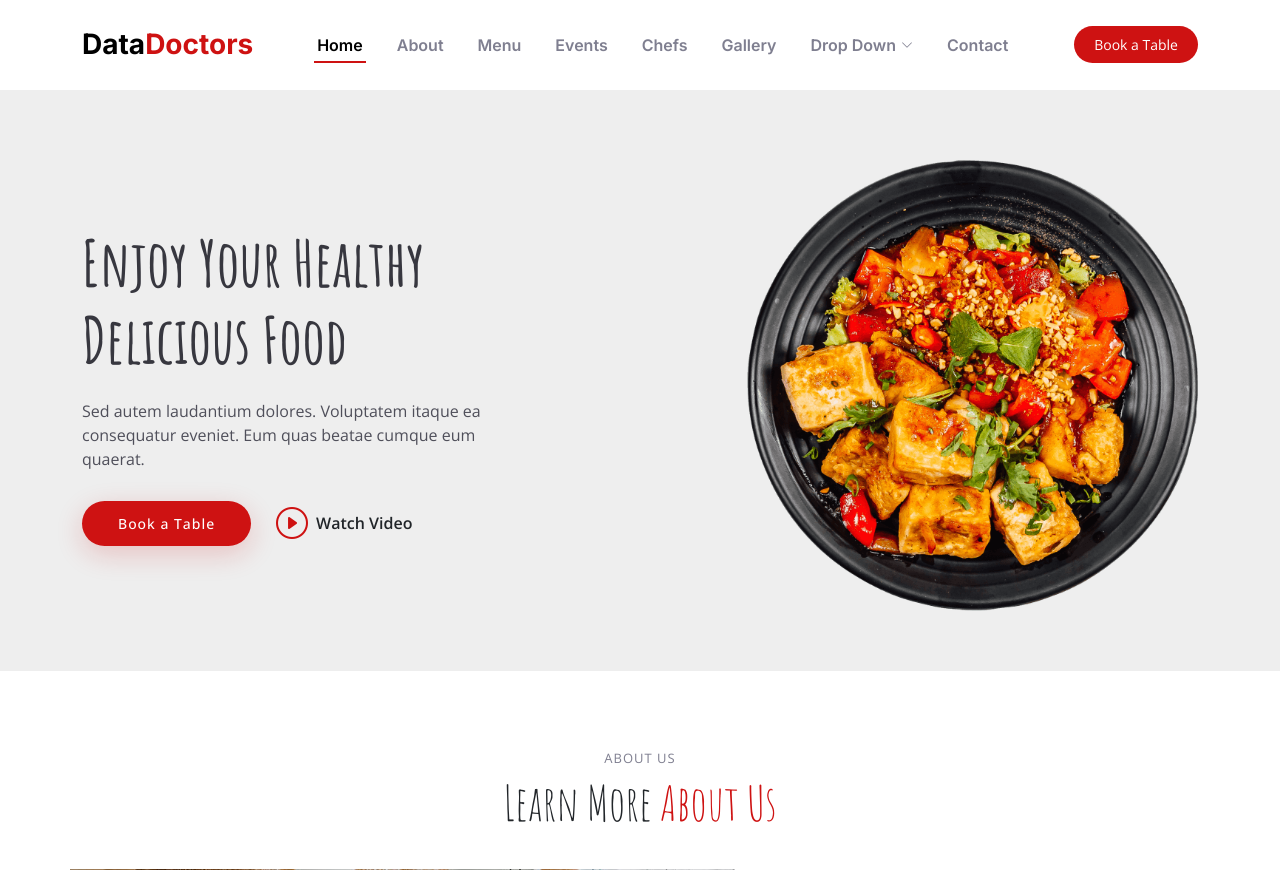
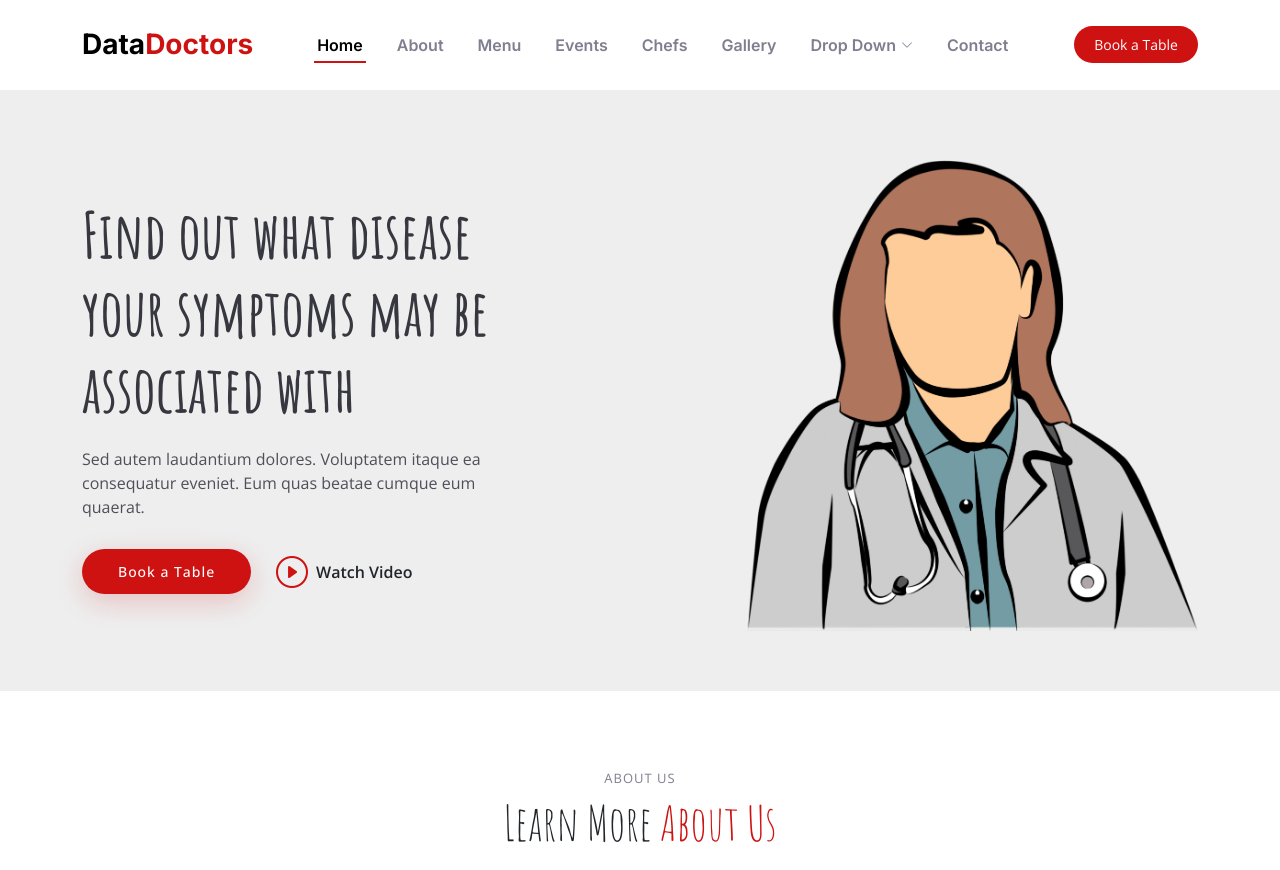
Before and after one commit to maiterivas/Data-Doctors-Project-4, a Flask app: page / in a window 1280 px wide. Shown: the top 870 px of the page. Run offline with Flask 2, Linux system fonts and the light colour scheme; some libraries are stand-ins or nearby versions.

Commit message:
changed some landing page text

```diff
--- a/data-doc-app/templates/index.html
+++ b/data-doc-app/templates/index.html
@@ -42,7 +42,7 @@
   <header id="header" class="header fixed-top d-flex align-items-center">
     <div class="container d-flex align-items-center justify-content-between">
 
-      <a href = 'index.html' class="logo d-flex align-items-center me-auto me-lg-0">
+      <a href ='#hero' class="logo d-flex align-items-center me-auto me-lg-0">
         <!-- Uncomment the line below if you also wish to use an image logo -->
         <!-- <img src="assets/img/logo.png" alt=""> -->
         <h1>Data<span>Doctors</span></h1>
@@ -89,7 +89,7 @@
     <div class="container">
       <div class="row justify-content-between gy-5">
         <div class="col-lg-5 order-2 order-lg-1 d-flex flex-column justify-content-center align-items-center align-items-lg-start text-center text-lg-start">
-          <h2 data-aos="fade-up">Enjoy Your Healthy<br>Delicious Food</h2>
+          <h2 data-aos="fade-up">Find out what disease<br>your symptoms may be associated with</h2>
           <p data-aos="fade-up" data-aos-delay="100">Sed autem laudantium dolores. Voluptatem itaque ea consequatur eveniet. Eum quas beatae cumque eum quaerat.</p>
           <div class="d-flex" data-aos="fade-up" data-aos-delay="200">
             <a href="#book-a-table" class="btn-book-a-table">Book a Table</a>
@@ -97,7 +97,7 @@
           </div>
         </div>
         <div class="col-lg-5 order-1 order-lg-2 text-center text-lg-start">
-          <img src= {{ url_for('static', filename='img/hero-img.png') }} class="img-fluid" alt="" data-aos="zoom-out" data-aos-delay="300">
+          <img src= {{ url_for('static', filename='img/doctorpic.png') }} class="img-fluid" alt="" data-aos="zoom-out" data-aos-delay="300">
         </div>
       </div>
     </div>
```
Also changed, not shown: data-doc-app/static/img/doctorpic.png (added).
